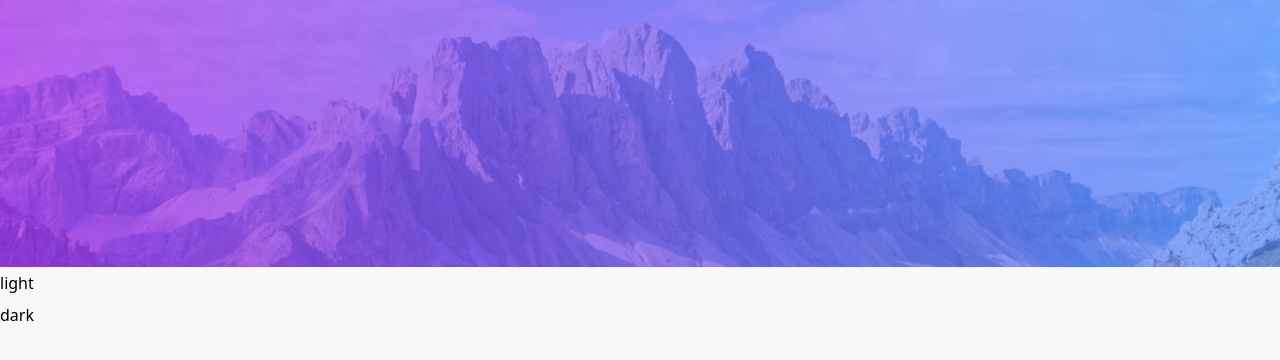
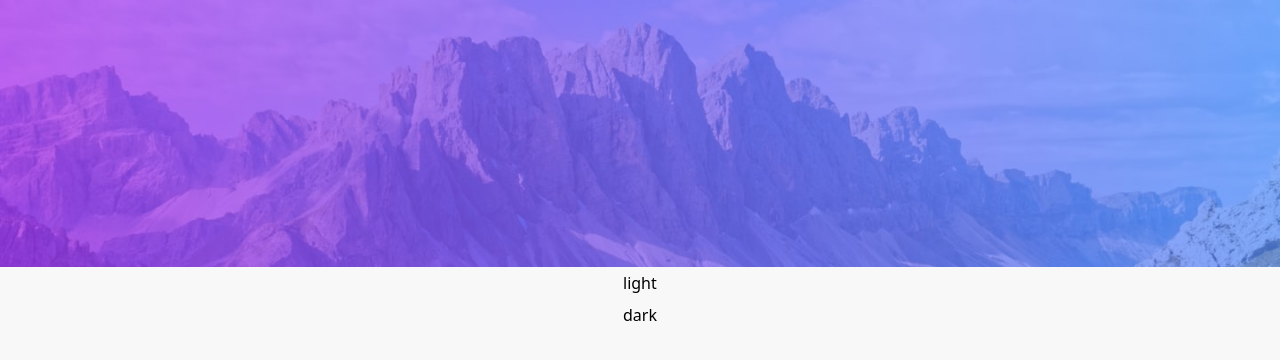
Before and after one commit to Rr-sobusy/todo-frontend-mentor, a React (Vite) app: page / in a window 1280 px wide. Shown: the top 360 px of the page. Built offline with nearby package versions, Linux system fonts and the light colour scheme.

Commit message:
layout container

```diff
--- a/src/App.tsx
+++ b/src/App.tsx
@@ -7,12 +7,9 @@ import { useTheme } from './providers/ThemeProvider'
 
 function App() {
   const { theme, setTheme } = useTheme();
+  const isDarkMode = theme === "dark"
   const isPhone = useMediaQuery({ maxWidth: 640 })
 
-  const isDarkMode = theme === "dark"
-  useEffect(() => {
-    console.log(isDarkMode)
-  }, [theme])
 
 
   return (
--- /dev/null
+++ b/src/components/Header.tsx
@@ -0,0 +1,15 @@
+import React from 'react'
+
+type HeaderProps = {
+    isDarkMode : boolean
+}
+
+const Header = ({isDarkMode}: HeaderProps) => {
+    return (
+        <>
+
+        </>
+    )
+}
+
+export default Header
--- a/src/components/LayoutWrapper.tsx
+++ b/src/components/LayoutWrapper.tsx
@@ -1,7 +1,8 @@
 import React from 'react'
+import { cn } from '@/libs/utils'
 
 // bg images
-import DarkMobile from '../assets/bg-mobile-light.jpg'
+import DarkMobile from '../assets/bg-mobile-dark.jpg'
 import DarkDesktop from '../assets/bg-desktop-dark.jpg'
 import LightMobile from '../assets/bg-mobile-light.jpg'
 import LighDesktop from '../assets/bg-desktop-light.jpg'
@@ -12,6 +13,7 @@ interface WrapperProps {
     children: React.ReactNode
     isDarkMode?: boolean
     isPhone?: boolean
+    className?: string
 }
 
 const backGrounds = {
@@ -21,9 +23,9 @@ const backGrounds = {
     lightDesktop: LighDesktop
 }
 
-const LayoutWrapper = ({ children, isDarkMode, isPhone, ...props }: WrapperProps) => {
+const LayoutWrapper = ({ children, isDarkMode, isPhone, className, ...props }: WrapperProps) => {
 
-    const backGround = (): any => {
+    const backGround = () => {
         if (isDarkMode && isPhone)
             return backGrounds["darkMobile"];
         if (isDarkMode && !isPhone)
@@ -33,10 +35,10 @@ const LayoutWrapper = ({ children, isDarkMode, isPhone, ...props }: WrapperProps
         if (!isDarkMode && !isPhone)
             return backGrounds["lightDesktop"]
     }
-    console.log(backGround)
 
     return (
-        <main {...props} className={`flex flex-col min-h-screen ${isDarkMode ? 'bg-foreground' : 'bg-background'}`}>
+        <main {...props}
+            className={cn(`flex flex-col items-center min-h-screen ${isDarkMode ? 'bg-foreground' : 'bg-background'}`, className)}>
             <img className="w-screen h-1/2" src={backGround()} alt="" />
             {children}
         </main>
```
